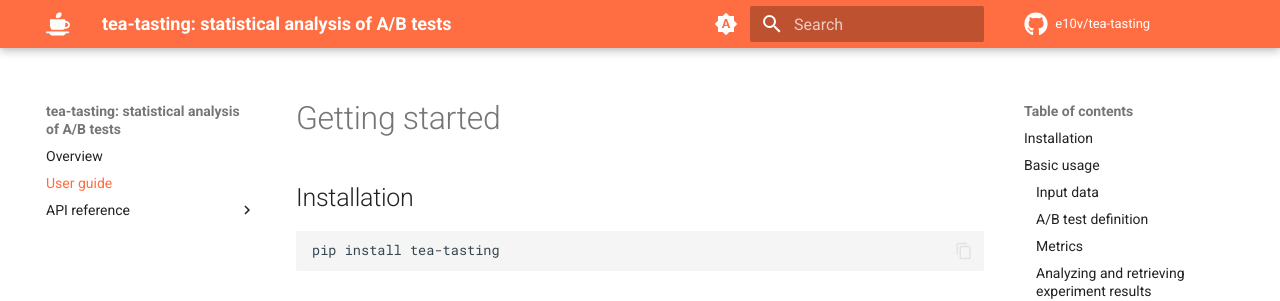
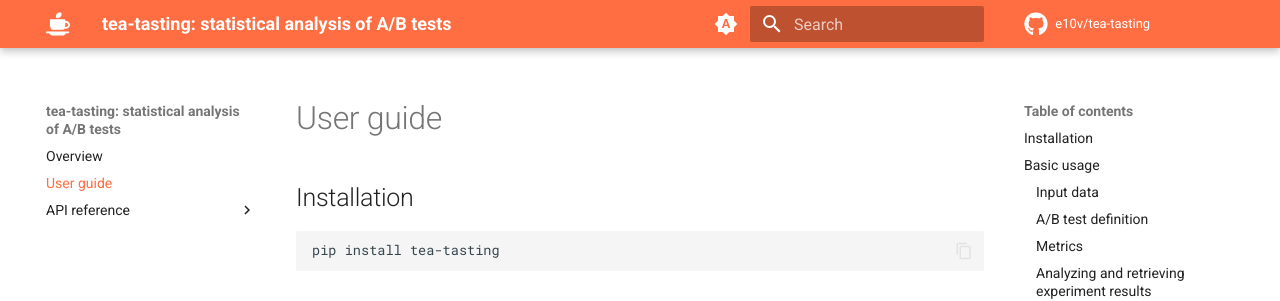
Before and after one commit to e10v/tea-tasting, an MkDocs documentation site: the page built from docs/user-guide.md, in a window 1280 px wide and 900 px high. Shown: the top 301 px of the window. Built offline with MkDocs 1.6.1 and Material for MkDocs 9.7.7, drawn with Linux system fonts in a browser that asks for light colours; comment, search, counter and statistics services are not loaded.

Commit message:
Update docs

```diff
--- a/docs/user-guide.md
+++ b/docs/user-guide.md
@@ -1,4 +1,4 @@
-# Getting started
+# User guide
 
 ## Installation
 
```
